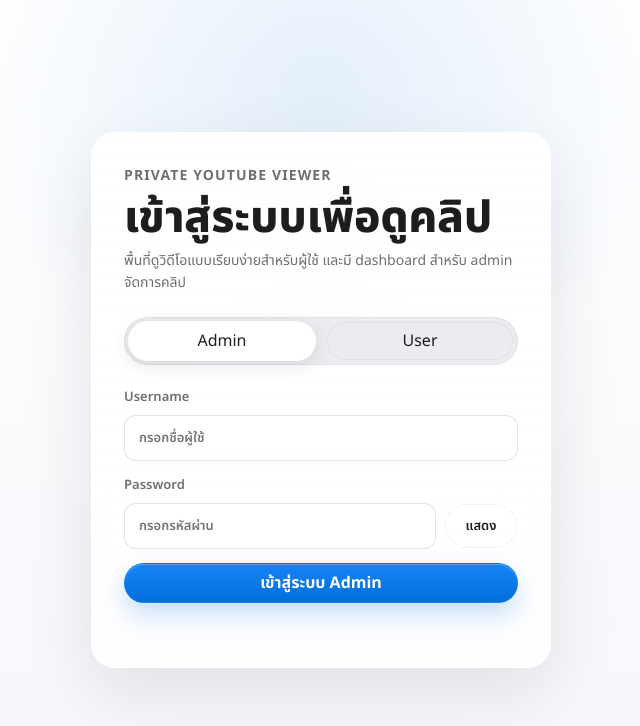
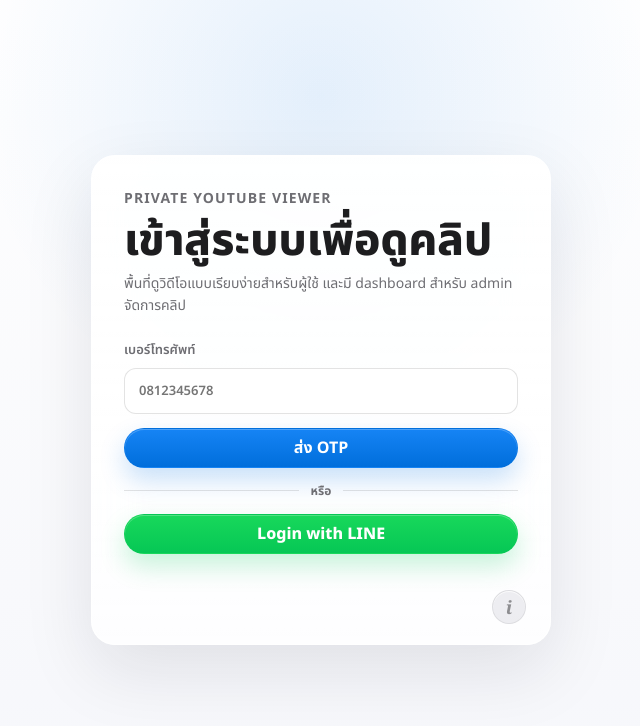
Before and after one commit to KHUNKUN2003/Vidio-, a React (Vite) app: page / in a window 1280 px wide. Shown: the top 726 px of the page, without its empty margins (319-959 px from the left). Built offline with nearby package versions, Linux system fonts and the light colour scheme.

Commit message:
Make user login primary

```diff
--- a/src/main.jsx
+++ b/src/main.jsx
@@ -14,7 +14,7 @@
     const saved = sessionStorage.getItem("course-session");
     return saved ? JSON.parse(saved) : null;
   });
-  const [roleTab, setRoleTab] = useState("admin");
+  const [roleTab, setRoleTab] = useState("user");
   const [videos, setVideos] = useState([]);
   const [stats, setStats] = useState({ total: 0, active: 0, inactive: 0 });
   const [selectedVideoId, setSelectedVideoId] = useState(DEFAULT_VIDEO_ID);
@@ -435,15 +435,6 @@
           <p>พื้นที่ดูวิดีโอแบบเรียบง่ายสำหรับผู้ใช้ และมี dashboard สำหรับ admin จัดการคลิป</p>
         </div>
 
-        <div className="role-tabs" aria-label="เลือกบทบาท">
-          <button className={roleTab === "admin" ? "is-active" : ""} onClick={() => onRoleChange("admin")} type="button">
-            Admin
-          </button>
-          <button className={roleTab === "user" ? "is-active" : ""} onClick={() => onRoleChange("user")} type="button">
-            User
-          </button>
-        </div>
-
         {roleTab === "admin" ? (
           <form className="form-stack" onSubmit={submitAdmin}>
             <label>
@@ -497,6 +488,15 @@
             <p className={otpMessage.includes("ไม่") ? "form-message" : "form-message success-message"}>{otpMessage}</p>
           </div>
         )}
+        <button
+          aria-label={roleTab === "admin" ? "กลับไปหน้า user" : "เข้าสู่หน้า admin"}
+          className={roleTab === "admin" ? "admin-info-button is-active" : "admin-info-button"}
+          onClick={() => onRoleChange(roleTab === "admin" ? "user" : "admin")}
+          title={roleTab === "admin" ? "User login" : "Admin login"}
+          type="button"
+        >
+          i
+        </button>
       </div>
     </section>
   );
--- a/src/styles.css
+++ b/src/styles.css
@@ -128,13 +128,14 @@
 }
 
 .auth-card {
+  position: relative;
   width: min(100%, 460px);
   border: 1px solid rgba(255, 255, 255, 0.82);
   border-radius: 24px;
   background:
     linear-gradient(180deg, rgba(255, 255, 255, 0.94), rgba(255, 255, 255, 0.82));
   box-shadow: var(--shadow), inset 0 1px 0 rgba(255, 255, 255, 0.86);
-  padding: 32px;
+  padding: 32px 32px 58px;
   display: grid;
   gap: 22px;
   backdrop-filter: blur(22px) saturate(1.25);
@@ -227,6 +228,41 @@
   color: #ffffff;
   font-weight: 700;
   box-shadow: 0 12px 26px rgba(0, 113, 227, 0.22), inset 0 1px 0 rgba(255, 255, 255, 0.24);
+}
+
+.admin-info-button {
+  position: absolute;
+  right: 24px;
+  bottom: 20px;
+  display: grid;
+  place-items: center;
+  width: 34px;
+  min-width: 34px;
+  height: 34px;
+  min-height: 34px;
+  padding: 0;
+  border-color: rgba(29, 29, 31, 0.08);
+  border-radius: 50%;
+  background: rgba(232, 232, 237, 0.76);
+  color: rgba(29, 29, 31, 0.46);
+  font-family: Georgia, "Times New Roman", serif;
+  font-size: 18px;
+  font-style: italic;
+  font-weight: 700;
+  line-height: 1;
+  box-shadow: inset 0 1px 0 rgba(255, 255, 255, 0.72);
+}
+
+.admin-info-button:hover,
+.admin-info-button:focus-visible {
+  background: rgba(216, 216, 222, 0.94);
+  color: rgba(29, 29, 31, 0.68);
+  box-shadow: inset 0 0 0 1px rgba(29, 29, 31, 0.08), 0 8px 18px rgba(20, 24, 35, 0.06);
+}
+
+.admin-info-button.is-active {
+  background: rgba(110, 110, 115, 0.16);
+  color: rgba(29, 29, 31, 0.72);
 }
 
 .primary-button:hover,
@@ -1086,8 +1122,13 @@
   }
 
   .auth-card {
-    padding: 22px;
+    padding: 22px 22px 54px;
     border-radius: 20px;
+  }
+
+  .admin-info-button {
+    right: 18px;
+    bottom: 16px;
   }
 
   .topbar,
```
